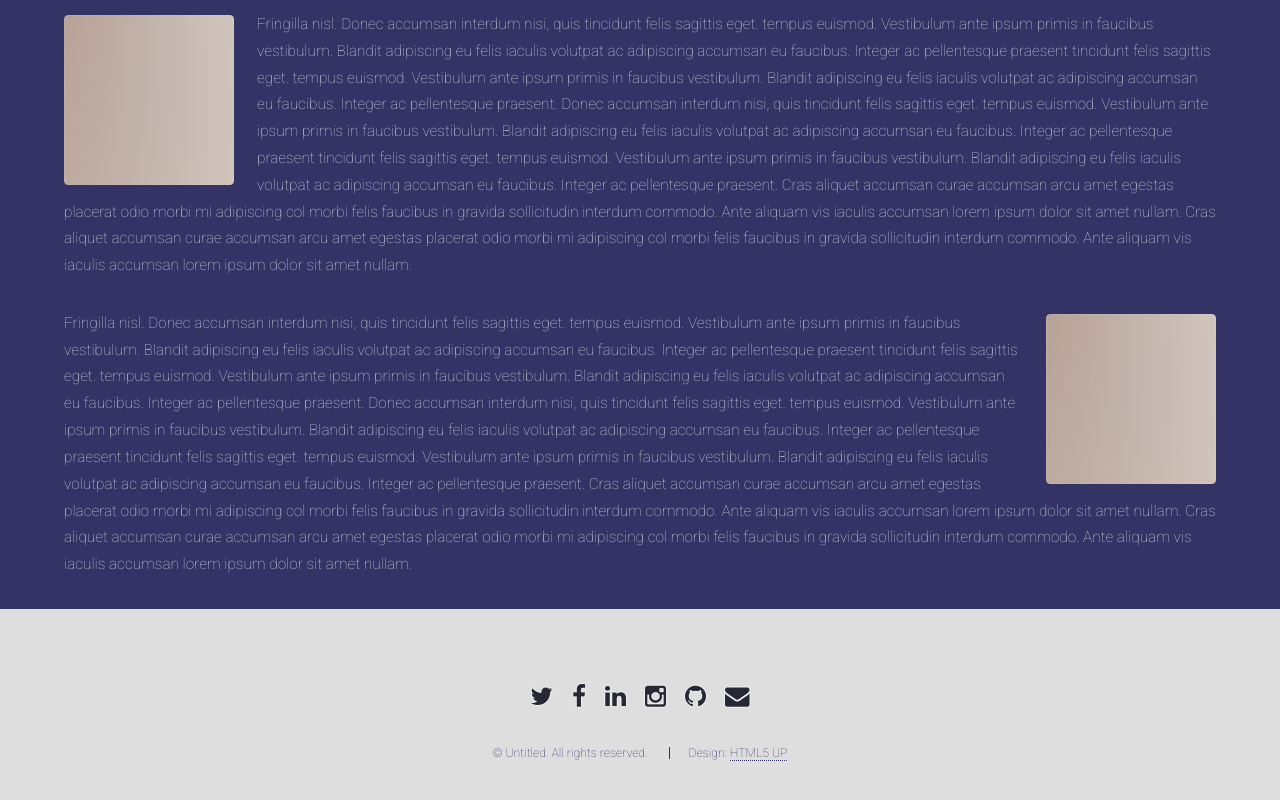
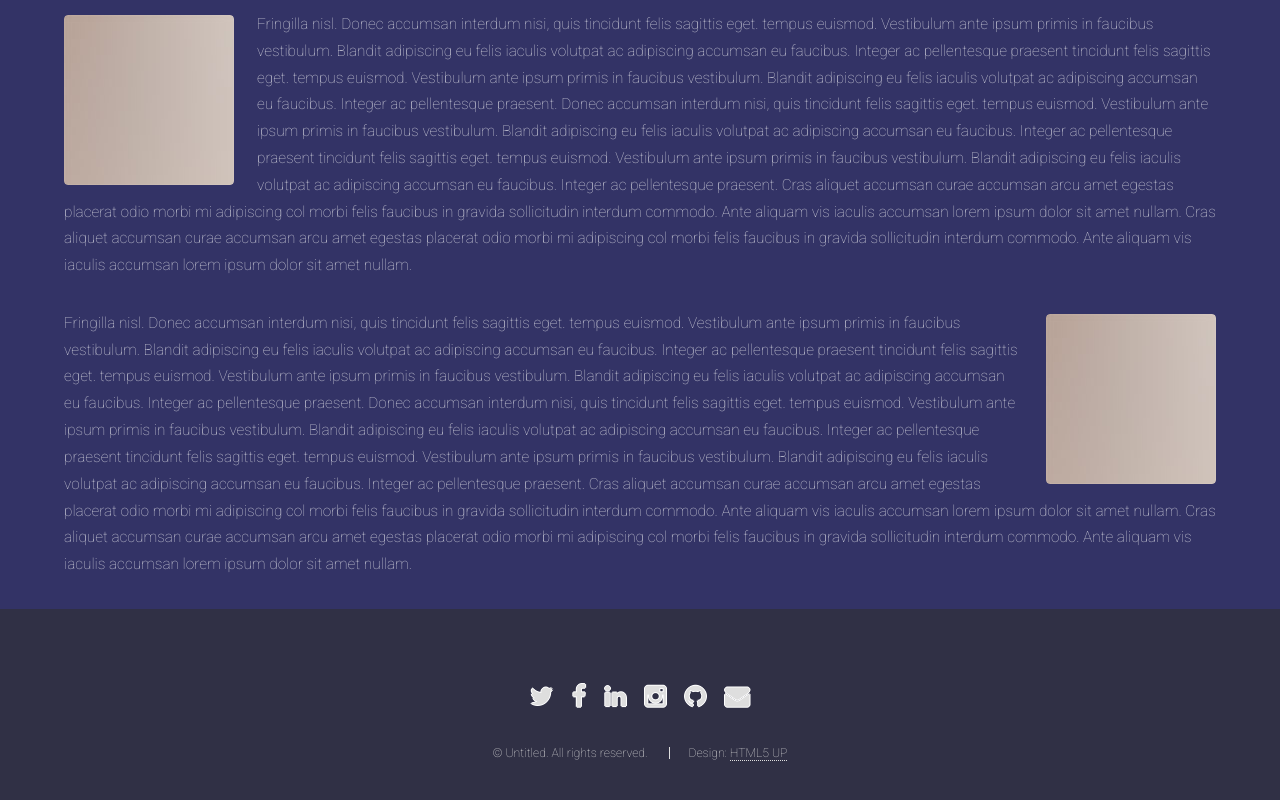
Before and after one commit to jcMedinaMtz/ubit-network, a plain HTML site: page elements.html in a window 1280 px wide. Shown: the part 5896-6696 px from the top of the page. Drawn offline with Linux system fonts and the light colour scheme.

Commit message:
footer + paddings

```diff
--- a/css/style-large.css
+++ b/css/style-large.css
@@ -40,7 +40,7 @@
 /* Banner */
 
 	#banner .section-content {
-		padding: 4.5em;
+		/*padding: 4.5em;*/
 	}
 
 /* Footer */
--- a/css/style-medium.css
+++ b/css/style-medium.css
@@ -59,7 +59,7 @@
 		}
 
 		#banner .section-content {
-			padding: 9em 0;
+			/*padding: 9em 0;*/
 			text-align: center;
 		}
 
--- a/css/style-small.css
+++ b/css/style-small.css
@@ -93,7 +93,7 @@
 		}
 
 		#banner .section-content {
-			padding: 4.0625em 1.5em 4.875em 1.5em;
+			/*padding: 4.0625em 1.5em 4.875em 1.5em;*/
 		}
 
 			#banner .section-content header h2 {
--- a/css/style-xsmall.css
+++ b/css/style-xsmall.css
@@ -72,7 +72,7 @@
 /* Banner */
 
 	#banner .section-content {
-		padding: 3em 1.5625em 5.25em 1.5625em;
+		/*padding: 3em 1.5625em 5.25em 1.5625em;*/
 	}
 
 /* Footer */
--- a/css/style.css
+++ b/css/style.css
@@ -1573,6 +1573,7 @@ body.landing #header {
     height: 100vh;
     vertical-align: middle;
     width: 1%;
+    position: absolute;
 }
 #banner:after {
     background-image: -moz-linear-gradient(top, rgba(23, 24, 32, 0.95), rgba(23, 24, 32, 0.95)), url("images/overlay.png");
@@ -1597,7 +1598,7 @@ body.landing #header {
     display: inline-block;
     margin-right: 1%;
     max-width: 95%;
-    padding: 6em;
+    /*padding: 6em;*/
     position: relative;
     text-align: right;
     vertical-align: middle;
@@ -1634,14 +1635,14 @@ body.is-touch #banner {
 /* Footer */
 
 #footer {
-    background: #DEDEDE;
+    background: #303045;
     padding: 6em 0;
     text-align: center;
 }
 #footer .icons .icon.alt {
     text-decoration: none;
 }
-#footer .icons .icon.alt:before {
+#footer .icons .icon:before {
     -moz-osx-font-smoothing: grayscale;
     -webkit-font-smoothing: antialiased;
     font-family: FontAwesome;
@@ -1649,12 +1650,12 @@ body.is-touch #banner {
     font-weight: normal;
     text-transform: none !important;
 }
-#footer .icons .icon.alt:before {
-    color: #272833 !important;
-    text-shadow: 1px 0 0 rgba(255, 255, 255, 0.5), -1px 0 0 rgba(255, 255, 255, 0.5), 0 1px 0 rgba(255, 255, 255, 0.5), 0 -1px 0 rgba(255, 255, 255, 0.5);
+#footer .icons .icon:before {
+    color: #DEDEDE !important;
+    /*text-shadow: 1px 0 0 rgba(255, 255, 255, 0.5), -1px 0 0 rgba(255, 255, 255, 0.5), 0 1px 0 rgba(255, 255, 255, 0.5), 0 -1px 0 rgba(255, 255, 255, 0.5);*/
 }
 #footer .copyright {
-    color: rgb(51, 51, 102);
+    color: #DEDEDE;
     font-size: 0.8em;
     line-height: 1em;
     margin: 2em 0 0 0;
@@ -1662,7 +1663,7 @@ body.is-touch #banner {
     text-align: center;
 }
 #footer .copyright li {
-    border-left: solid 1px rgb(51, 51, 102);
+    border-left: solid 1px #DEDEDE;
     display: inline-block;
     list-style: none;
     margin-left: 1.5em;
```
